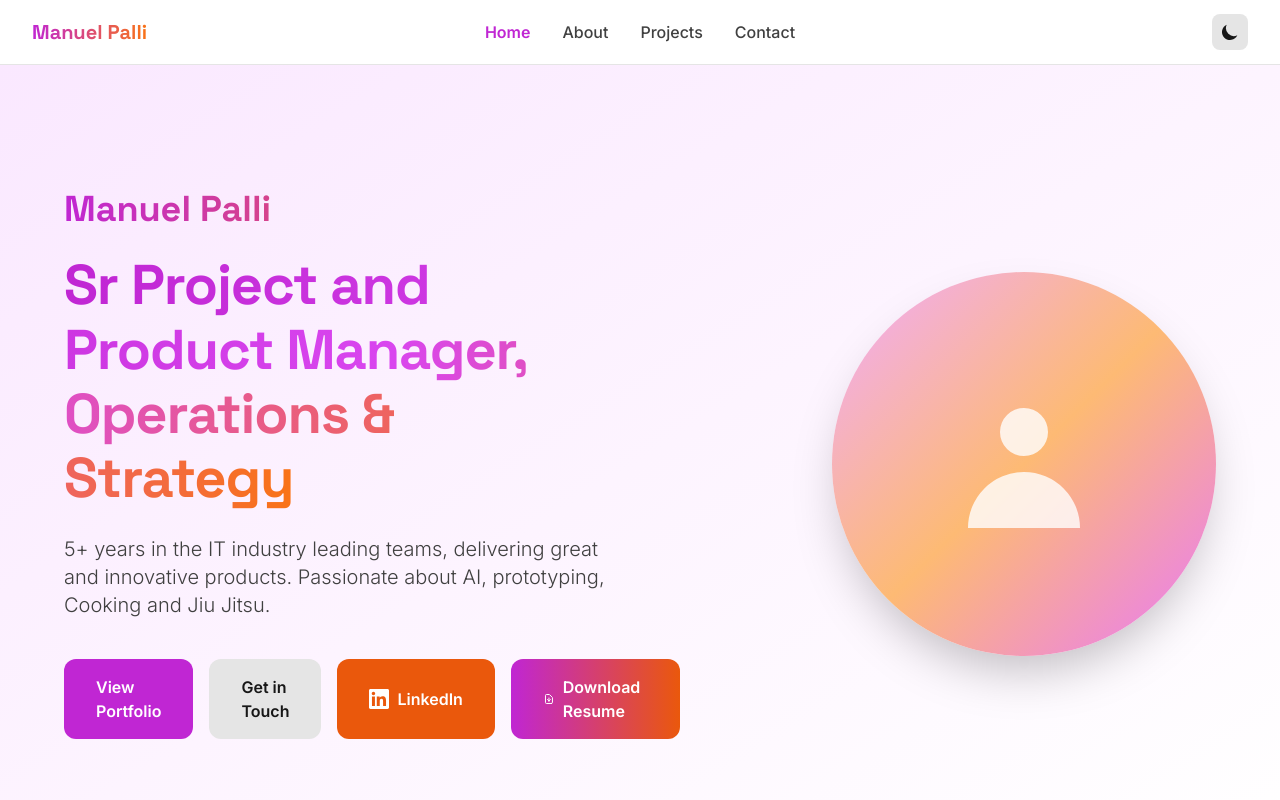
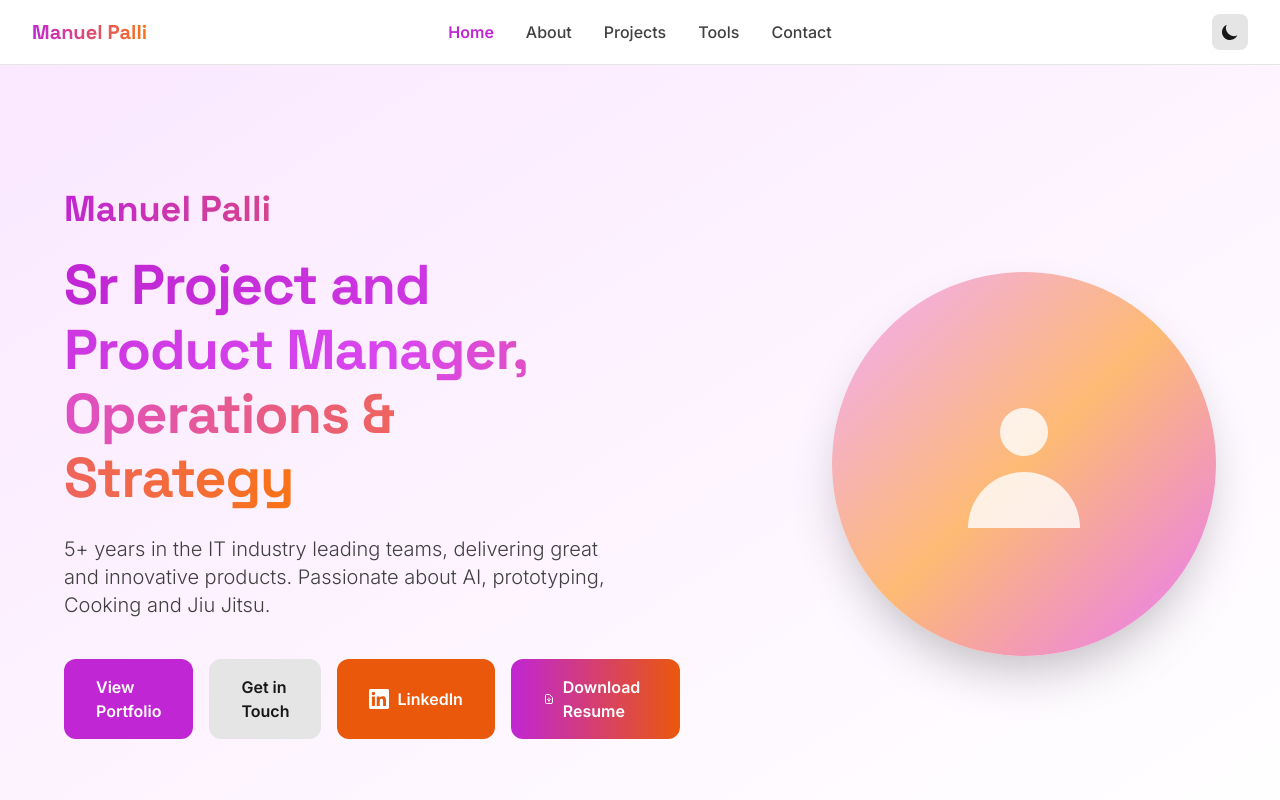
Before and after one commit to Excidium-MP/my-site, a React (Vite) app: page /projects in a window 1280 px wide. Shown: the top 800 px of the page. Built offline with nearby package versions, Linux system fonts and the light colour scheme.

Commit message:
Add Tools & Technologies section with categorized tools, icons, and links

```diff
--- a/src/App.tsx
+++ b/src/App.tsx
@@ -3,6 +3,7 @@ import Layout from './components/Layout'
 import Home from './pages/Home'
 import About from './pages/About'
 import Projects from './pages/Projects'
+import Tools from './pages/Tools'
 import Contact from './pages/Contact'
 
 function App() {
@@ -36,6 +37,9 @@ function App() {
         <section id="projects">
           <Projects />
         </section>
+        <section id="tools">
+          <Tools />
+        </section>
         <section id="contact">
           <Contact />
         </section>
--- a/src/components/Layout.tsx
+++ b/src/components/Layout.tsx
@@ -14,12 +14,13 @@ function Layout({ children, darkMode, toggleDarkMode }: LayoutProps) {
     { name: 'Home', path: '#home' },
     { name: 'About', path: '#about' },
     { name: 'Projects', path: '#projects' },
+    { name: 'Tools', path: '#tools' },
     { name: 'Contact', path: '#contact' }
   ]
 
   useEffect(() => {
     const handleScroll = () => {
-      const sections = ['home', 'about', 'projects', 'contact']
+      const sections = ['home', 'about', 'projects', 'tools', 'contact']
       const scrollPosition = window.scrollY + 100
 
       for (const section of sections) {
--- /dev/null
+++ b/src/pages/Tools.tsx
@@ -0,0 +1,257 @@
+import { motion, Variants } from 'framer-motion'
+import { useState } from 'react'
+
+interface Tool {
+  name: string
+  icon: string
+  link: string
+  description?: string
+}
+
+interface ToolCategory {
+  title: string
+  description: string
+  tools: Tool[]
+}
+
+function Tools() {
+  const [hoveredTool, setHoveredTool] = useState<string | null>(null)
+
+  const toolCategories: ToolCategory[] = [
+    {
+      title: "Productivity Suite",
+      description: "Essential tools for document creation, collaboration, and daily workflow management.",
+      tools: [
+        {
+          name: "Google Suite",
+          icon: "https://cdn.jsdelivr.net/npm/simple-icons@v11/icons/google.svg",
+          link: "https://workspace.google.com/"
+        },
+        {
+          name: "Microsoft Office",
+          icon: "https://cdn.jsdelivr.net/npm/simple-icons@v11/icons/microsoftoffice.svg",
+          link: "https://www.office.com/"
+        }
+      ]
+    },
+    {
+      title: "Project Management & Collaboration",
+      description: "Platforms for team coordination, task tracking, and agile project delivery.",
+      tools: [
+        {
+          name: "Jira",
+          icon: "https://cdn.jsdelivr.net/npm/simple-icons@v11/icons/jira.svg",
+          link: "https://www.atlassian.com/software/jira"
+        },
+        {
+          name: "Confluence",
+          icon: "https://cdn.jsdelivr.net/npm/simple-icons@v11/icons/confluence.svg",
+          link: "https://www.atlassian.com/software/confluence"
+        },
+        {
+          name: "Miro",
+          icon: "https://cdn.jsdelivr.net/npm/simple-icons@v11/icons/miro.svg",
+          link: "https://miro.com/"
+        },
+        {
+          name: "Monday.com",
+          icon: "https://cdn.jsdelivr.net/npm/simple-icons@v11/icons/monday.svg",
+          link: "https://monday.com/"
+        }
+      ]
+    },
+    {
+      title: "CRM & Sales",
+      description: "Customer relationship management and sales automation platform.",
+      tools: [
+        {
+          name: "HubSpot",
+          icon: "https://cdn.jsdelivr.net/npm/simple-icons@v11/icons/hubspot.svg",
+          link: "https://www.hubspot.com/"
+        }
+      ]
+    },
+    {
+      title: "AI & Innovation Tools",
+      description: "Cutting-edge AI assistants for content creation, design, and productivity enhancement.",
+      tools: [
+        {
+          name: "ChatGPT",
+          icon: "https://cdn.jsdelivr.net/npm/simple-icons@v11/icons/openai.svg",
+          link: "https://chat.openai.com/"
+        },
+        {
+          name: "Grok",
+          icon: "https://cdn.jsdelivr.net/npm/simple-icons@v11/icons/x.svg",
+          link: "https://x.ai/"
+        },
+        {
+          name: "Midjourney",
+          icon: "https://cdn.jsdelivr.net/npm/simple-icons@v11/icons/midjourney.svg",
+          link: "https://www.midjourney.com/"
+        },
+        {
+          name: "Fireflies.ai",
+          icon: "https://cdn.jsdelivr.net/npm/simple-icons@v11/icons/ai.svg",
+          link: "https://fireflies.ai/"
+        },
+        {
+          name: "Junie for WebStorm",
+          icon: "https://cdn.jsdelivr.net/npm/simple-icons@v11/icons/jetbrains.svg",
+          link: "https://www.jetbrains.com/webstorm/"
+        }
+      ]
+    }
+  ]
+
+  const containerVariants: Variants = {
+    hidden: { opacity: 0 },
+    visible: {
+      opacity: 1,
+      transition: {
+        staggerChildren: 0.1,
+        delayChildren: 0.2
+      }
+    }
+  }
+
+  const categoryVariants: Variants = {
+    hidden: { opacity: 0, y: 30 },
+    visible: {
+      opacity: 1,
+      y: 0,
+      transition: {
+        duration: 0.6,
+        ease: "easeOut"
+      }
+    }
+  }
+
+  const toolVariants: Variants = {
+    hidden: { opacity: 0, scale: 0.8 },
+    visible: {
+      opacity: 1,
+      scale: 1,
+      transition: {
+        duration: 0.4
+      }
+    }
+  }
+
+  return (
+    <div className="min-h-screen bg-gradient-to-br from-accent-100 via-accent-50 to-white dark:from-neutral-900 dark:via-neutral-850 dark:to-neutral-800 py-20 px-4 transition-colors duration-1000">
+      <div className="max-w-6xl mx-auto">
+        {/* Heading */}
+        <motion.h1
+          className="text-4xl md:text-5xl font-display font-bold text-center mb-6 bg-gradient-to-r from-primary-600 to-accent-500 dark:from-primary-400 dark:to-accent-400 bg-clip-text text-transparent"
+          initial={{ opacity: 0, y: -20 }}
+          whileInView={{ opacity: 1, y: 0 }}
+          viewport={{ once: true, amount: 0.3 }}
+          transition={{ duration: 0.6, delay: 0.2, ease: "easeOut" }}
+        >
+          Tools & Technologies
+        </motion.h1>
+
+        <motion.p
+          className="text-center text-lg text-neutral-600 dark:text-neutral-400 mb-16 max-w-3xl mx-auto"
+          initial={{ opacity: 0, y: -10 }}
+          whileInView={{ opacity: 1, y: 0 }}
+          viewport={{ once: true, amount: 0.3 }}
+          transition={{ duration: 0.6, delay: 0.3, ease: "easeOut" }}
+        >
+          A comprehensive toolkit I leverage daily to drive projects, collaborate with teams, and stay at the forefront of innovation.
+        </motion.p>
+
+        {/* Tool Categories */}
+        <motion.div
+          className="space-y-16"
+          variants={containerVariants}
+          initial="hidden"
+          whileInView="visible"
+          viewport={{ once: true, amount: 0.1 }}
+        >
+          {toolCategories.map((category) => (
+            <motion.div
+              key={category.title}
+              variants={categoryVariants}
+              className="bg-white dark:bg-neutral-800 rounded-3xl p-8 shadow-xl"
+            >
+              {/* Category Header */}
+              <div className="mb-8">
+                <h2 className="text-2xl md:text-3xl font-display font-bold mb-3 bg-gradient-to-r from-primary-600 to-accent-500 dark:from-primary-400 dark:to-accent-400 bg-clip-text text-transparent">
+                  {category.title}
+                </h2>
+                <p className="text-neutral-600 dark:text-neutral-400 text-base md:text-lg">
+                  {category.description}
+                </p>
+              </div>
+
+              {/* Tools Grid */}
+              <div className="grid grid-cols-2 sm:grid-cols-3 md:grid-cols-4 lg:grid-cols-5 gap-6">
+                {category.tools.map((tool) => (
+                  <motion.a
+                    key={tool.name}
+                    href={tool.link}
+                    target="_blank"
+                    rel="noopener noreferrer"
+                    variants={toolVariants}
+                    className="group relative"
+                    onMouseEnter={() => setHoveredTool(tool.name)}
+                    onMouseLeave={() => setHoveredTool(null)}
+                    whileHover={{ scale: 1.05 }}
+                    whileTap={{ scale: 0.95 }}
+                  >
+                    <div className={`
+                      flex flex-col items-center justify-center p-6 rounded-2xl
+                      bg-gradient-to-br from-neutral-50 to-neutral-100 dark:from-neutral-700 dark:to-neutral-750
+                      border-2 transition-all duration-300
+                      ${hoveredTool === tool.name
+                        ? 'border-primary-500 dark:border-primary-400 shadow-lg shadow-primary-500/20'
+                        : 'border-transparent hover:border-accent-400 dark:hover:border-accent-500'
+                      }
+                    `}>
+                      {/* Icon */}
+                      <div className="w-12 h-12 mb-3 flex items-center justify-center">
+                        <img
+                          src={tool.icon}
+                          alt={`${tool.name} icon`}
+                          className="w-full h-full object-contain filter dark:invert dark:brightness-0 dark:contrast-200 opacity-70 group-hover:opacity-100 transition-opacity duration-300"
+                        />
+                      </div>
+
+                      {/* Tool Name */}
+                      <h3 className="text-sm font-semibold text-center text-neutral-800 dark:text-neutral-200 group-hover:text-primary-600 dark:group-hover:text-primary-400 transition-colors duration-300">
+                        {tool.name}
+                      </h3>
+
+                      {/* Hover Effect Overlay */}
+                      <div className={`
+                        absolute inset-0 rounded-2xl bg-gradient-to-br from-primary-500/10 to-accent-500/10
+                        opacity-0 group-hover:opacity-100 transition-opacity duration-300 pointer-events-none
+                      `} />
+                    </div>
+                  </motion.a>
+                ))}
+              </div>
+            </motion.div>
+          ))}
+        </motion.div>
+
+        {/* Bottom CTA */}
+        <motion.div
+          className="mt-16 text-center"
+          initial={{ opacity: 0, y: 20 }}
+          whileInView={{ opacity: 1, y: 0 }}
+          viewport={{ once: true, amount: 0.3 }}
+          transition={{ duration: 0.6, delay: 0.4 }}
+        >
+          <p className="text-lg text-neutral-600 dark:text-neutral-400">
+            Always exploring new tools and technologies to enhance productivity and innovation.
+          </p>
+        </motion.div>
+      </div>
+    </div>
+  )
+}
+
+export default Tools
```
